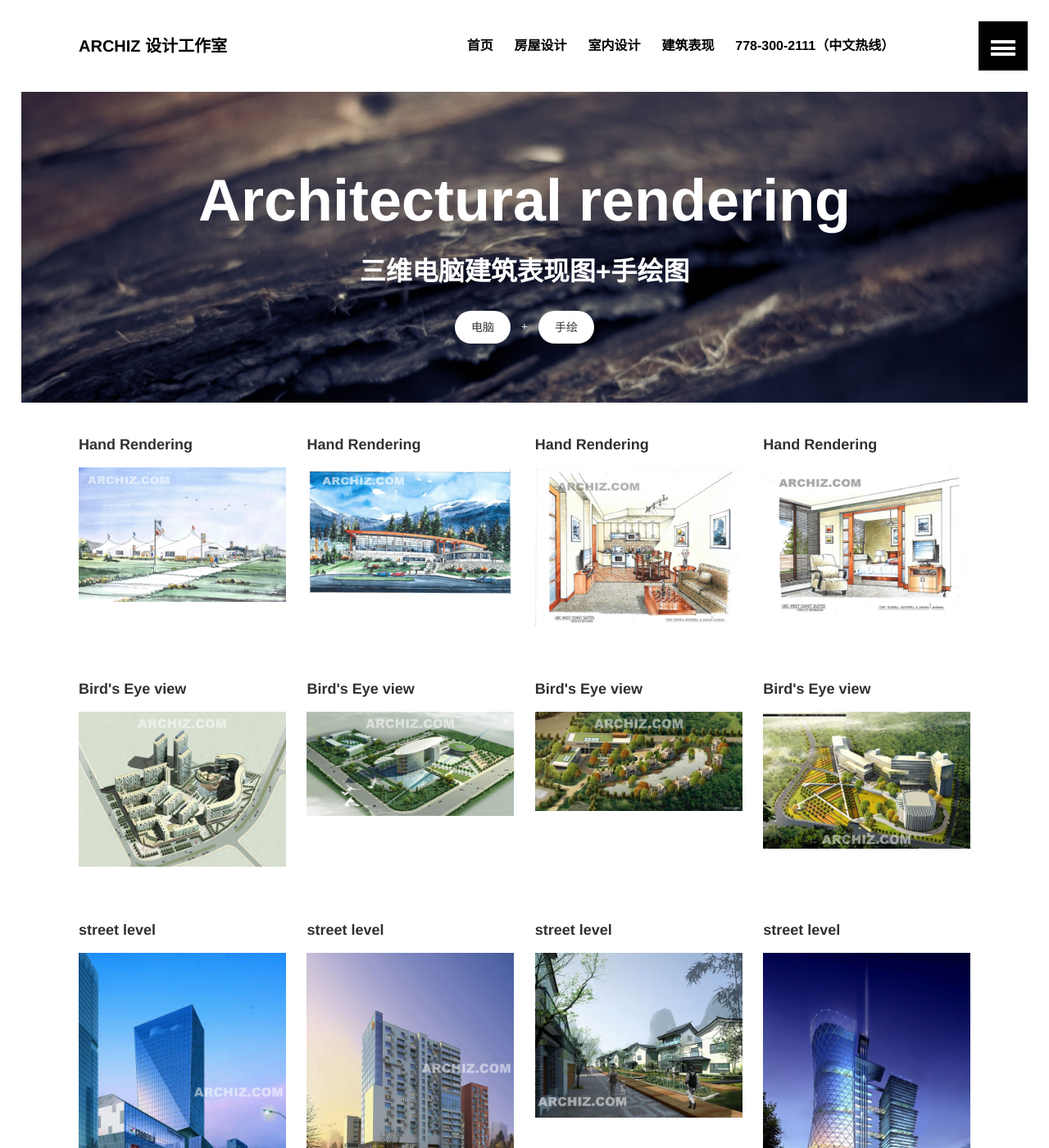
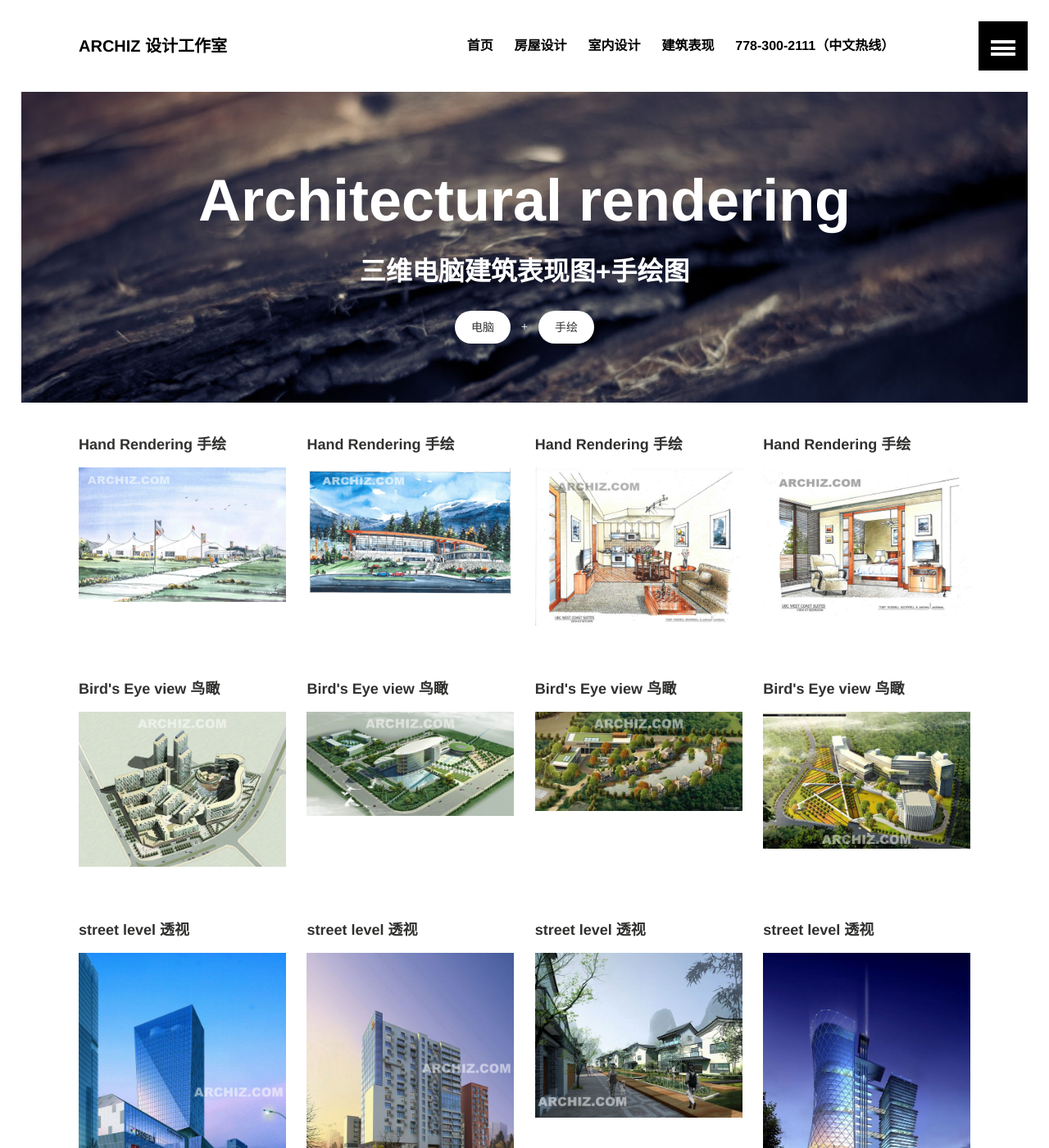
Before and after one commit to archizcom/cn, a Jekyll site: the page built from architectural-rendering.md, in a window 1280 px wide and 1400 px high. Shown: the whole window at 82% size. Built offline with Jekyll 4.4.1, drawn with Linux system fonts in a browser that asks for light colours.

Commit message:
Add files via upload

```diff
--- a/architectural-rendering.md
+++ b/architectural-rendering.md
@@ -34,63 +34,63 @@ ads: false
   <div class="page-content">
 
       <div class="tile">
-        <h2 class="post-title">Hand Rendering</h2>
-        <p class="post-excerpt"><a href="/hand-1"><img src="/images/hand-1.jpg" alt="architectural-rendering"></a></p>
+        <h2 class="post-title">Hand Rendering 手绘</h2>
+        <p class="post-excerpt"><a href="/images/hand-1.jpg"><img src="/images/hand-1.jpg" alt="architectural-rendering"></a></p>
       </div><!-- /.tile -->
 
         <div class="tile">
-          <h2 class="post-title">Hand Rendering</h2>
-          <p class="post-excerpt"><a href="/hand-2"><img src="/images/hand-2.jpg" alt="architectural-rendering"></a></p>
+          <h2 class="post-title">Hand Rendering 手绘</h2>
+          <p class="post-excerpt"><a href="/images/hand-2.jpg"><img src="/images/hand-2.jpg" alt="architectural-rendering"></a></p>
         </div><!-- /.tile -->
 
           <div class="tile">
-            <h2 class="post-title">Hand Rendering</h2>
-            <p class="post-excerpt"><a href="/hand-3"><img src="/images/hand-3.jpg" alt="architectural-rendering"></a></p>
+            <h2 class="post-title">Hand Rendering 手绘</h2>
+            <p class="post-excerpt"><a href="/images/hand-3.jpg"><img src="/images/hand-3.jpg" alt="architectural-rendering"></a></p>
           </div><!-- /.tile -->
 
             <div class="tile">
-              <h2 class="post-title">Hand Rendering</h2>
-              <p class="post-excerpt"><a href="/hand-4"><img src="/images/hand-4.jpg" alt="architectural-rendering"></a></p>
+              <h2 class="post-title">Hand Rendering 手绘</h2>
+              <p class="post-excerpt"><a href="/images/hand-4.jpg"><img src="/images/hand-4.jpg" alt="architectural-rendering"></a></p>
             </div><!-- /.tile -->
 
   <div class="tile">
-    <h2 class="post-title">Bird's Eye view</h2>
-    <p class="post-excerpt"><a href="/bird-eye-1"><img src="/images/bird1.jpg" alt="architectural-rendering"></a></p>
+    <h2 class="post-title">Bird's Eye view 鸟瞰</h2>
+    <p class="post-excerpt"><a href="/images/bird1.jpg"><img src="/images/bird1.jpg" alt="architectural-rendering"></a></p>
   </div><!-- /.tile -->
 
   <div class="tile">
-    <h2 class="post-title">Bird's Eye view</h2>
-    <p class="post-excerpt"><a href="/bird-eye-2"><img src="/images/bird2.jpg" alt="architectural-rendering"></a></p>
+    <h2 class="post-title">Bird's Eye view 鸟瞰</h2>
+    <p class="post-excerpt"><a href="/images/bird2.jpg"><img src="/images/bird2.jpg" alt="architectural-rendering"></a></p>
   </div><!-- /.tile -->
 
   <div class="tile">
-    <h2 class="post-title">Bird's Eye view</h2>
-    <p class="post-excerpt"><a href="/bird-eye-3"><img src="/images/bird3.jpg" alt="architectural-rendering"></a></p>
+    <h2 class="post-title">Bird's Eye view 鸟瞰</h2>
+    <p class="post-excerpt"><a href="/images/bird3.jpg"><img src="/images/bird3.jpg" alt="architectural-rendering"></a></p>
   </div><!-- /.tile -->
 
   <div class="tile">
-    <h2 class="post-title">Bird's Eye view</h2>
-    <p class="post-excerpt"><a href="/bird-eye-4"><img src="/images/bird4.jpg" alt="architectural-rendering"></a></p>
+    <h2 class="post-title">Bird's Eye view 鸟瞰</h2>
+    <p class="post-excerpt"><a href="/images/bird4.jpg"><img src="/images/bird4.jpg" alt="architectural-rendering"></a></p>
   </div><!-- /.tile -->
 
   <div class="tile">
-    <h2 class="post-title">street level</h2>
-    <p class="post-excerpt"><a href="/street-level-1"><img src="/images/street-level-1.jpg" alt="architectural-rendering"></a></p>
+    <h2 class="post-title">street level 透视</h2>
+    <p class="post-excerpt"><a href="/images/street-level-1.jpg"><img src="/images/street-level-1.jpg" alt="architectural-rendering"></a></p>
   </div><!-- /.tile -->
 
   <div class="tile">
-    <h2 class="post-title">street level</h2>
-    <p class="post-excerpt"><a href="/street-level-2"><img src="/images/street-level-2.jpg" alt="architectural-rendering"></a></p>
+    <h2 class="post-title">street level 透视</h2>
+    <p class="post-excerpt"><a href="/images/street-level-2.jpg"><img src="/images/street-level-2.jpg" alt="architectural-rendering"></a></p>
   </div><!-- /.tile -->
 
   <div class="tile">
-    <h2 class="post-title">street level</h2>
-    <p class="post-excerpt"><a href="/street-level-3"><img src="/images/street-level-3.jpg" alt="architectural-rendering"></a></p>
+    <h2 class="post-title">street level 透视</h2>
+    <p class="post-excerpt"><a href="/images/street-level-3.jpg"><img src="/images/street-level-3.jpg" alt="architectural-rendering"></a></p>
   </div><!-- /.tile -->
 
   <div class="tile">
-    <h2 class="post-title">street level</h2>
-    <p class="post-excerpt"><a href="/street-level-4"><img src="/images/street-level-4.jpg" alt="architectural-rendering"></a></p>
+    <h2 class="post-title">street level 透视</h2>
+    <p class="post-excerpt"><a href="/images/street-level-4.jpg"><img src="/images/street-level-4.jpg" alt="architectural-rendering"></a></p>
   </div><!-- /.tile -->
 
   </div><!-- /.page-content -->
```
Also changed, not shown: architectre-design.md (+8 -8 lines), contact.md (+46 -8 lines), interior-design.md (+8 -8 lines).
